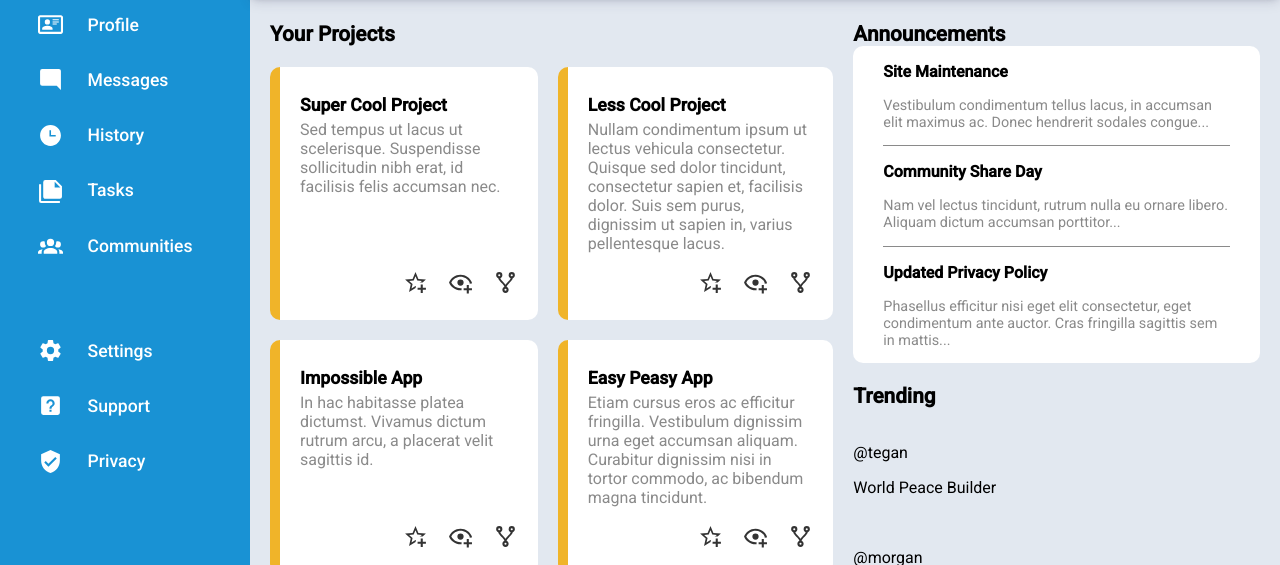
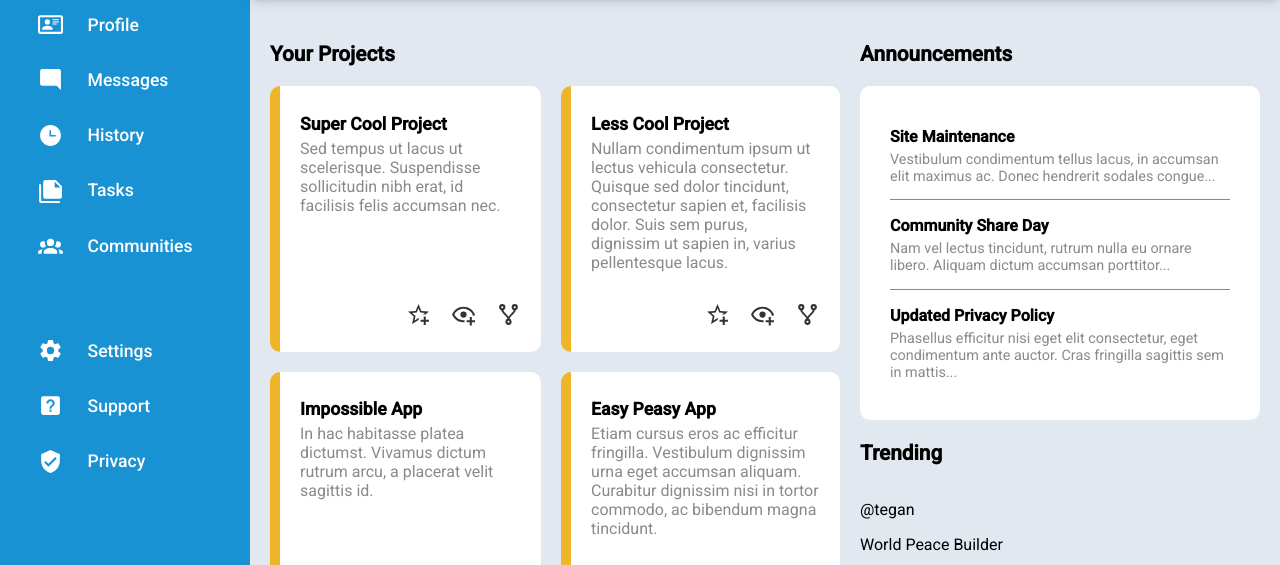
Before and after one commit to PersephoneXO/top-admin-dashboard, a plain HTML site: page index.html in a window 1280 px wide. Shown: the part 189-754 px from the top of the page. Drawn offline with Linux system fonts and the light colour scheme.

Commit message:
announcements grid css finished

```diff
--- a/styles.css
+++ b/styles.css
@@ -225,8 +225,9 @@ body{
     grid-template-areas: "pc ac"
     "pc tc";
     padding-inline: 20px;
-    padding-top: 5px;
+    padding-top: 25px;
     column-gap: 20px;
+    max-width: 100vw;
 }
 
 
@@ -240,10 +241,12 @@ body{
     "pc5 pc6";
     row-gap: 20px;
     column-gap: 20px;
+    grid-template-rows: min-content auto auto auto;
 }
 
 #ptitle{
     grid-area: pt;
+    height: min-content;
 }
 
 #pcard1{
@@ -285,7 +288,7 @@ body{
     padding-top: 10px;
     padding-bottom: 25px;
     min-width:min-content;
-    max-width: 300px;
+    max-width: 500px;
     display: grid;
     align-content: space-between;
 
@@ -321,13 +324,18 @@ body{
 .announcement-cards{
     grid-area: ac;
     display: grid;
+    grid-template-rows:min-content min-content;
     grid-template-areas: "at"
     "aac";
-
+    row-gap: 20px;
+    min-width: min-content;
+    max-width: 400px;
 }
 
 #atitle{
     grid-area: at;
+    height: fit-content;
+
 }
 
 .all-acards{
@@ -336,15 +344,21 @@ body{
     padding-inline: 30px;
     display: grid;
     border-radius: 10px;
+    padding-top: 25px;
+    padding-bottom: 25px;
 }
 
 .acard-title{
     font-weight: 600;
+    padding-bottom: 0;
+    margin-bottom: 5px;
 }
 
 .acard-text{
     color: #8a8a8a;
     font-size: .9rem;
+    padding-top: 0;
+    margin-top: 0;
 }
 
 .acard-layout{
```
